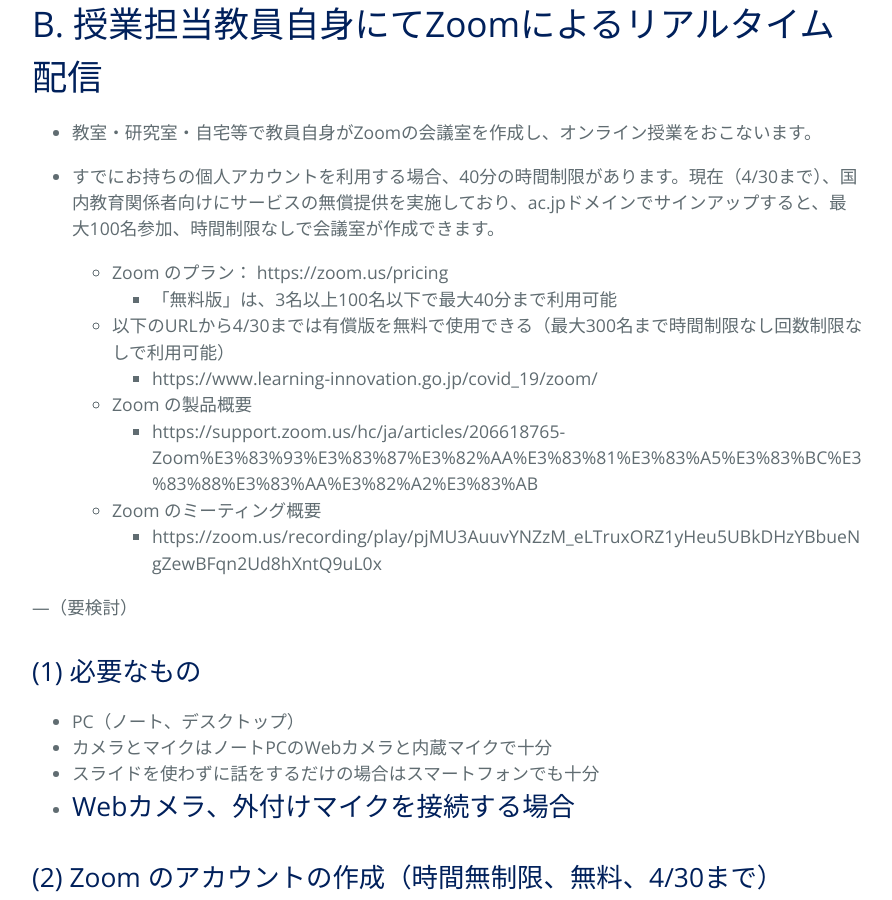
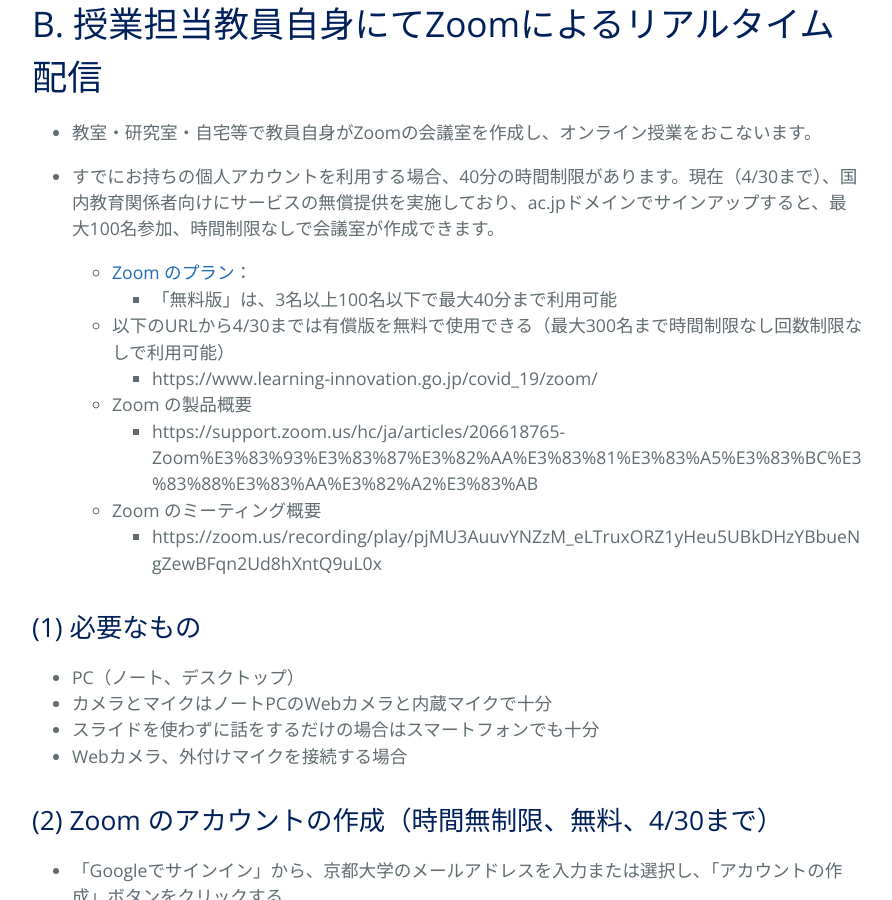
Before and after one commit to kyoto-u/online-edu, a Jekyll site: the page built from b_zoom_own.md, in a window 1280 px wide and 900 px high, scrolled down 305 px. Shown: the whole window, without its empty margins (192-1084 px from the left). Built offline with Jekyll 4.4.1, drawn with Linux system fonts in a browser that asks for light colours.

Commit message:
Update b_zoom_own.md

```diff
--- a/b_zoom_own.md
+++ b/b_zoom_own.md
@@ -7,7 +7,7 @@ title: {{ site.name }}
 - 教室・研究室・自宅等で教員自身がZoomの会議室を作成し、オンライン授業をおこないます。
 
 - すでにお持ちの個人アカウントを利用する場合、40分の時間制限があります。現在（4/30まで）、国内教育関係者向けにサービスの無償提供を実施しており、ac.jpドメインでサインアップすると、最大100名参加、時間制限なしで会議室が作成できます。
-  - Zoom のプラン： https://zoom.us/pricing
+  - [Zoom のプラン](https://zoom.us/pricing)：
     - 「無料版」は、3名以上100名以下で最大40分まで利用可能
   - 以下のURLから4/30までは有償版を無料で使用できる（最大300名まで時間制限なし回数制限なしで利用可能）
     - https://www.learning-innovation.go.jp/covid_19/zoom/
@@ -17,13 +17,11 @@ title: {{ site.name }}
     - https://zoom.us/recording/play/pjMU3AuuvYNZzM_eLTruxORZ1yHeu5UBkDHzYBbueNgZewBFqn2Ud8hXntQ9uL0x
 
 
----（要検討）
 ## (1) 必要なもの
   - PC（ノート、デスクトップ）
   - カメラとマイクはノートPCのWebカメラと内蔵マイクで十分
   - スライドを使わずに話をするだけの場合はスマートフォンでも十分
   - Webカメラ、外付けマイクを接続する場合
----
 
 ## (2) Zoom のアカウントの作成（時間無制限、無料、4/30まで）
 
```
